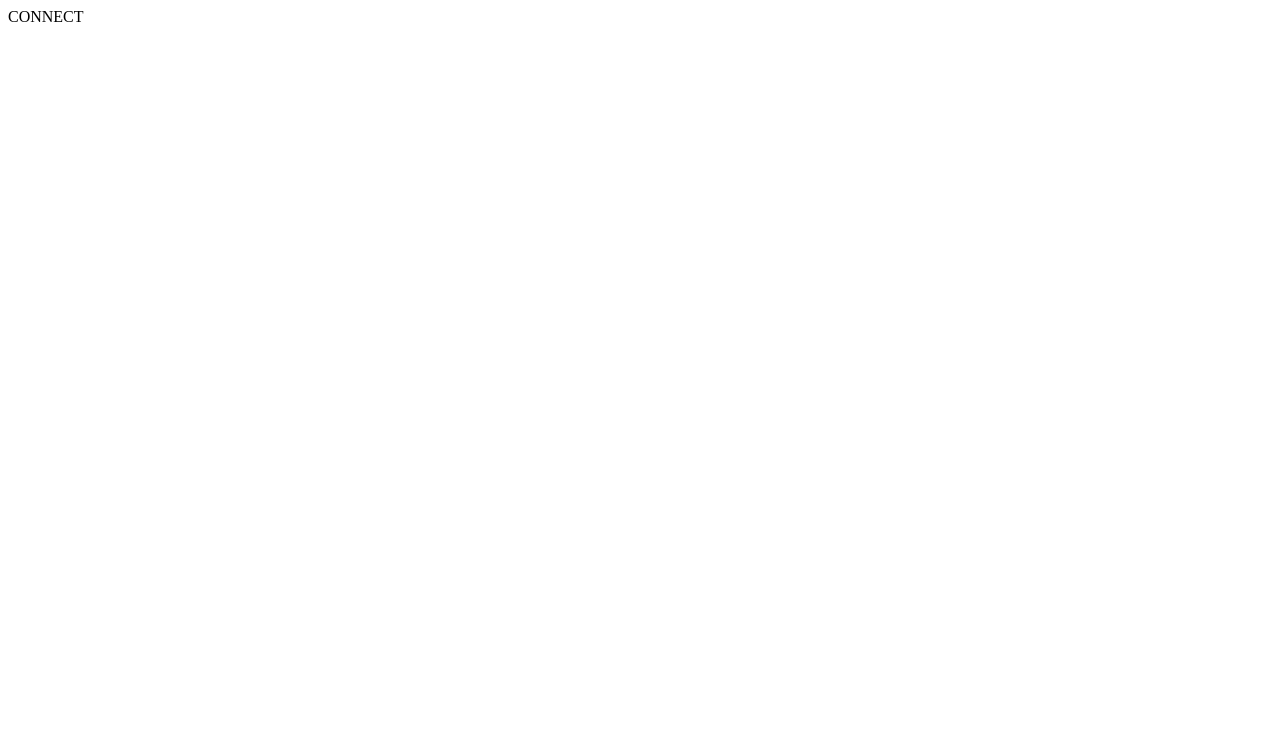
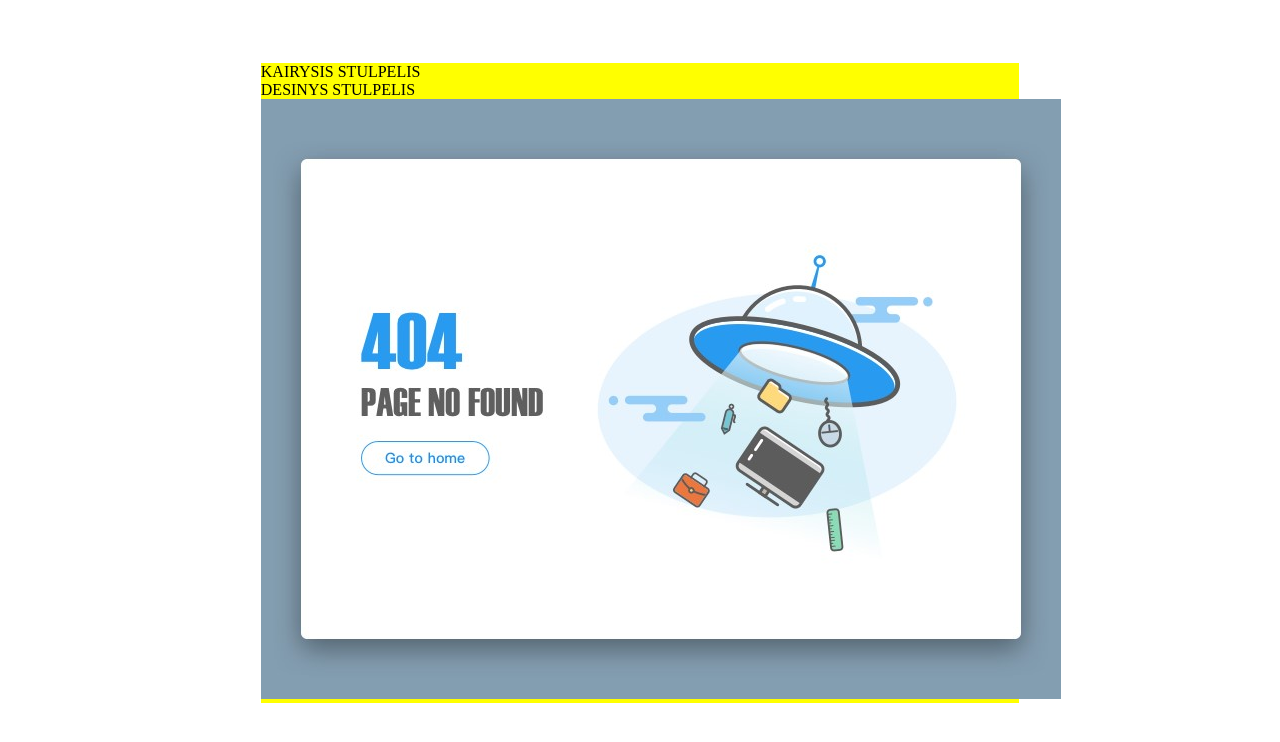
Before and after one commit to liliiavint/48-grupe-ufo, a website: page index.html in a window 1280 px wide. Drawn offline with Linux system fonts and the light colour scheme.

Commit message:
initial structure

```diff
--- a/index.html
+++ b/index.html
@@ -5,7 +5,30 @@
     <meta name="viewport" content="width=device-width, initial-scale=1.0">
     <title>Ufo</title>
 </head>
-<body>
-    CONNECT
-</body>
+<body style = "background-color: white;">
+    <div style="background-color:yellow; width: 60%; margin-top: 5%; margin-left: 20%;">
+        <div>
+        KAIRYSIS STULPELIS
+    </div>
+    <div >
+        DESINYS STULPELIS
+        <img src="ufo.jpg" alt="Ufo lekste kuri vagia daiktus">
+    </div>
+    </body>
 </html>
+<!--
+Stiliaus savibes rasymo sablonas:
+    pavadinimes: reiksme;
+    pavadinimes-ia-keturiu-daliu: reiksme1 reiksme2, reiksme3;
+
+    background-color: yellow;
+
+    width: 50%;
+
+    margin: 10%; atstumas iki kitu visomis kryptimus
+    margin:top;
+    margin:left;
+    margin:right;
+    margin;
+
+ -->
```
